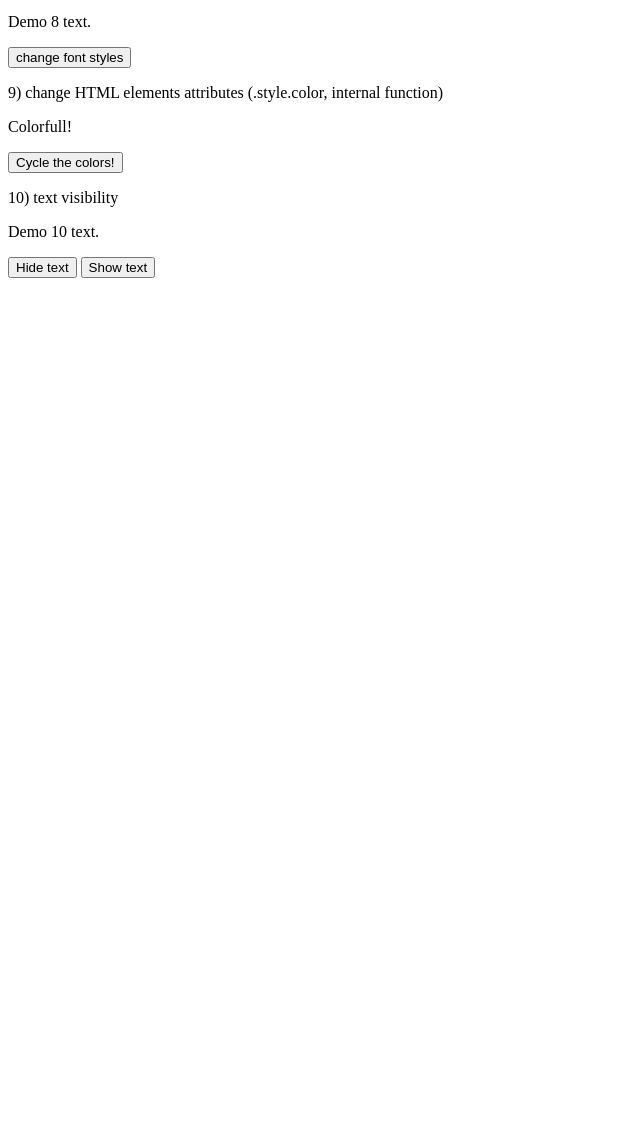
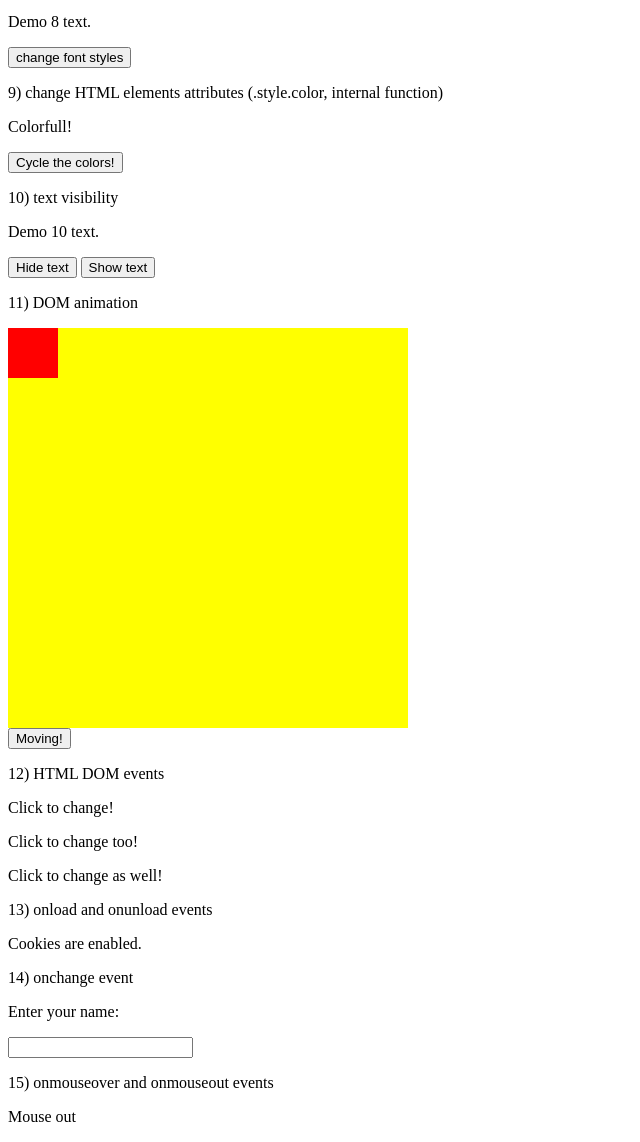
Before and after one commit to Vagacoder/Javascript, a plain HTML site: page w3schools/052-jsHTML_DOM.html in a window 1280 px wide. Shown: the part 1532-2674 px from the top of the page, without its empty margins (0-640 px from the left). Before the commit the page ends 1826 px from the top, so only its background shows below. Drawn offline with Linux system fonts and the light colour scheme.

Commit message:
update DOM events

```diff
--- a/w3schools/052-jsHTML_DOM.html
+++ b/w3schools/052-jsHTML_DOM.html
@@ -3,7 +3,23 @@
 <head>
 <title id="title">JavaScript HTML DOM</title>
 </head>
-<body id="body">
+<style>
+#container {
+    width: 400px;
+    height: 400px;
+    position: relative;
+    background: yellow;
+}
+#animate {
+    width: 50px;
+    height: 50px;
+    position: absolute;
+    background-color: red;
+}
+
+</style>
+
+<body id="body" onload="checkCookies()">
 <h2>JavaScript HTML Document Object Model</h2>
 <img src="https://www.w3schools.com/js/pic_htmltree.gif">
 <p> The HTML DOM is a standard for how to get, change, add, or delete HTML elements.</p>
@@ -60,12 +76,26 @@
 <input type="button" value="Hide text" onclick="document.getElementById('demo10').style.visibility='hidden'">
 <input type="button" value="Show text" onclick="document.getElementById('demo10').style.visibility='visible'">
 
-<p id="demo11"></p>
-<p id="demo12"></p>
-<p id="demo13"></p>
+<p>11) DOM animation</p>
+<div id="container">
+    <div id="animate"></div>
+</div>
+<button type="button" onclick="move()">Moving!</button>
+
+<p>12) HTML DOM events </p>
+<p id="demo11" onclick="this.innerHTML = 'Oooops!'; this.style.color='hotpink'">Click to change!</p>
+<p id="demo12" onclick="changeText(this)">Click to change too!</p>
+<p id="demo13">Click to change as well!</p>
+
+<p>13) onload and onunload events</p>
 <p id="demo14"></p>
-<p id="demo15"></p>
-<p id="demo16"></p>
+
+<p>14) onchange event</p>
+<p id="demo15">Enter your name: </p>
+<input type="text" id="fname" onchange="inputToUpper()">
+
+<p>15) onmouseover and onmouseout events</p>
+<p id="demo16" onmouseover="mOver(this)" onmouseout="mOut(this)">Mouse out</p>
 <p id="demo17"></p>
 <p id="demo18"></p>
 <p id="demo19"></p>
@@ -145,6 +175,55 @@ function cycleColor(){
 
 document.getElementById("demo10").innerHTML = "Demo 10 text.";
 
+function move (){
+    var animateElement = document.getElementById("animate");
+    var pos = 0;
+    var timer = setInterval(frame, 5);
+    function frame() {
+        if (pos >= 350){
+            clearInterval(timer);
+        } else {
+            pos++;
+            animateElement.style.top = pos + "px";
+            animateElement.style.left = pos + "px";
+        }
+    }
+}
 
+function changeText(id){
+    id.innerHTML = "changed!";
+    id.style.color = "white";
+    id.style.backgroundColor="green";
+}
+
+document.getElementById("demo13").onclick = alternateTxt;
+function alternateTxt(){
+    this.innerHTML = "Changed!!!!";
+    this.style.color = "white";
+    this.style.backgroundColor="purple";
+}
+
+function checkCookies() {
+  var text = "";
+  if (navigator.cookieEnabled == true) {
+    text = "Cookies are enabled.";
+  } else {
+    text = "Cookies are not enabled.";
+  }
+  document.getElementById("demo14").innerHTML = text;
+}
+
+function inputToUpper(){
+    var input = document.getElementById("fname");
+    input.value = input.value.toUpperCase();
+}
+
+function mOver(e){
+    e.innerHTML = "Woops, mouse over";
+}
+
+function mOut(e){
+    e.innerHTML = "Mouse out";
+}
 </script>
 </html>
```
